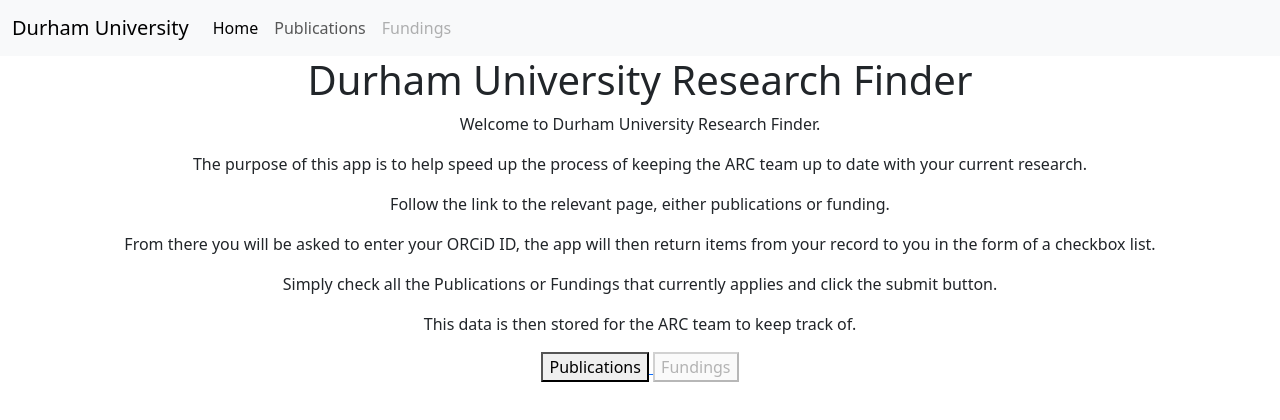
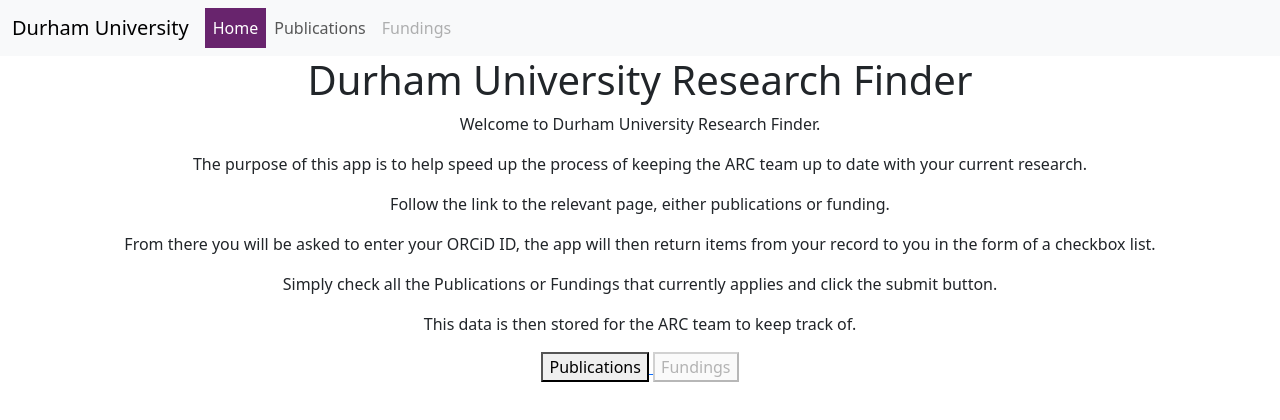
Before and after one commit to DurhamARC/ARC-Feedback, a Flask app: page / in a window 1280 px wide. Shown: the top 420 px of the page. Run offline with Flask 3, Linux system fonts and the light colour scheme.

Commit message:
Updated the navigation bar
to make the active page more obvious

```diff
--- a/ORCiD API App/Templates/base.html
+++ b/ORCiD API App/Templates/base.html
@@ -7,6 +7,12 @@
     <link href="https://cdn.jsdelivr.net/npm/bootstrap@5.3.2/dist/css/bootstrap.min.css" rel="stylesheet" integrity="sha384-T3c6CoIi6uLrA9TneNEoa7RxnatzjcDSCmG1MXxSR1GAsXEV/Dwwykc2MPK8M2HN" crossorigin="anonymous">
 </head>
 <body>
+    <style>
+        .navbar-nav .nav-link.active {
+            background-color: #68246d; /* Set the background color for the active state */
+            color: white; /* Set the text color for the active state */
+        }
+    </style>
     <nav class="navbar navbar-expand-lg bg-body-tertiary">
         <div class="container-fluid">
             <a class="navbar-brand" href="#">Durham University</a>
```
